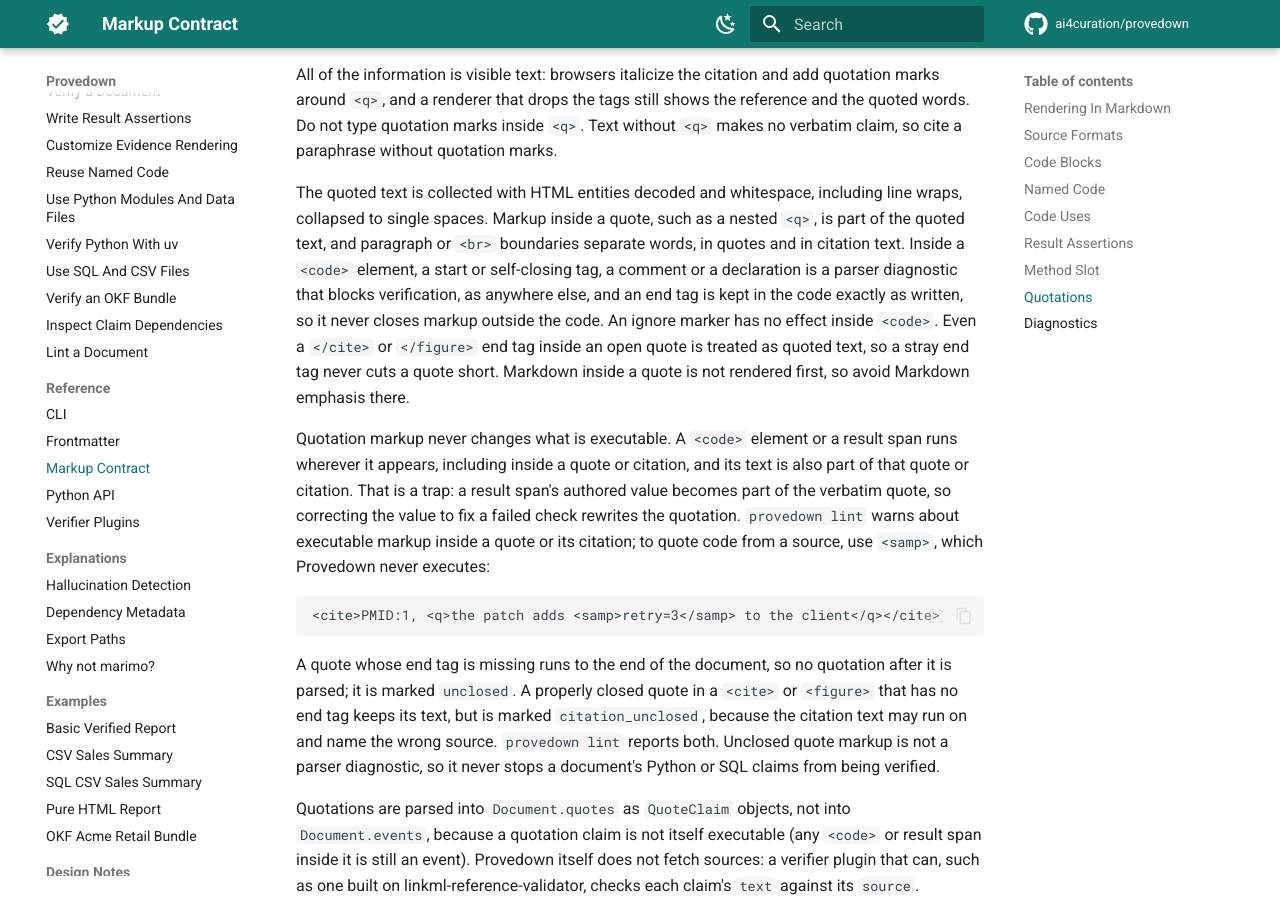
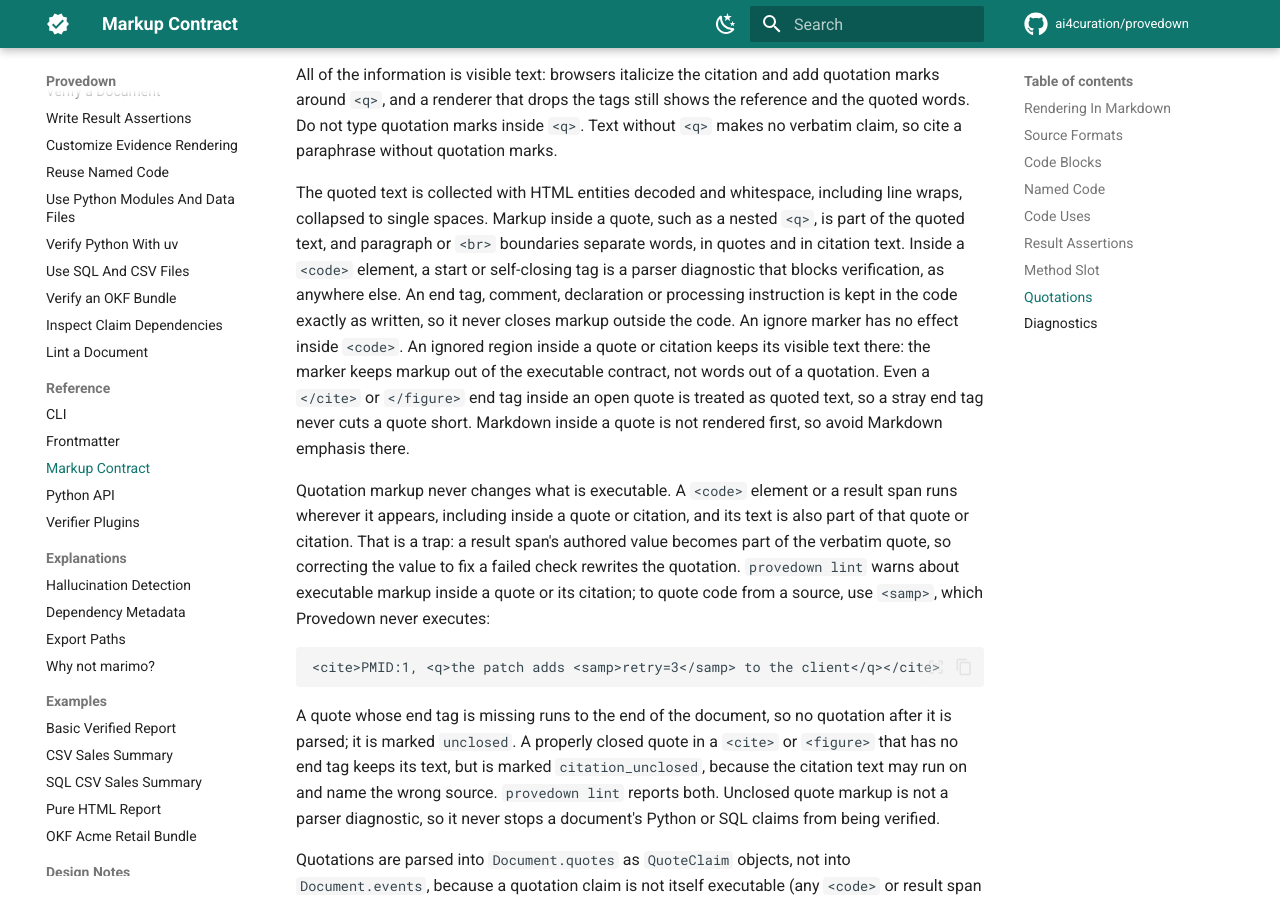
Before and after one commit to ai4curation/provedown, an MkDocs documentation site: the page built from docs/reference/markup.md, in a window 1280 px wide and 900 px high, scrolled down 4851 px. Built offline with MkDocs 1.6.1 and Material for MkDocs 9.7.7, drawn with Linux system fonts in a browser that asks for light colours; comment, search, counter and statistics services are not loaded.

Commit message:
Keep ignored text in quotes; keep comments in code as written
Ninth round of review fixes for cited quotations:

- An ignored region inside a quote or citation keeps its visible text
  and word breaks there. The ignore marker keeps markup out of the
  executable contract; it no longer silently removes words from a
  verbatim quote, which a browser would still show.
- Comments, declarations and processing instructions inside <code> are
  kept in the code exactly as written, using the same exact-span copy as
  end tags, instead of a diagnostic that skipped the whole document.
  One helper now covers every such span, guarded against copying twice.
- A nested <cite>'s text stays in the enclosing citation, so a citation
  naming two works fails closed as several sources.

Co-Authored-By: Claude Opus 5.5 <noreply@anthropic.com>
Claude-Session: https://claude.ai/code/session_01UMrk1o2dPRDsVFZsQKFRpm

```diff
--- a/docs/reference/markup.md
+++ b/docs/reference/markup.md
@@ -236,10 +236,12 @@ The quoted text is collected with HTML entities decoded and whitespace,
 including line wraps, collapsed to single spaces. Markup inside a quote, such as
 a nested `<q>`, is part of the quoted text, and paragraph or `<br>` boundaries
 separate words, in quotes and in citation text. Inside a `<code>` element,
-a start or self-closing tag, a comment or a declaration is a parser diagnostic
-that blocks verification, as anywhere else, and an end tag is kept in the code
-exactly as written, so it never closes markup outside the code. An ignore
-marker has no effect inside `<code>`. Even a `</cite>` or
+a start or self-closing tag is a parser diagnostic that blocks verification, as
+anywhere else. An end tag, comment, declaration or processing instruction is
+kept in the code exactly as written, so it never closes markup outside the
+code. An ignore marker has no effect inside `<code>`. An ignored region inside
+a quote or citation keeps its visible text there: the marker keeps markup out of
+the executable contract, not words out of a quotation. Even a `</cite>` or
 `</figure>`
 end tag inside an open quote is treated as quoted text, so a stray end tag never
 cuts a quote short. Markdown inside a quote is not rendered first, so avoid
```
Also changed, not shown: 2 other files.
